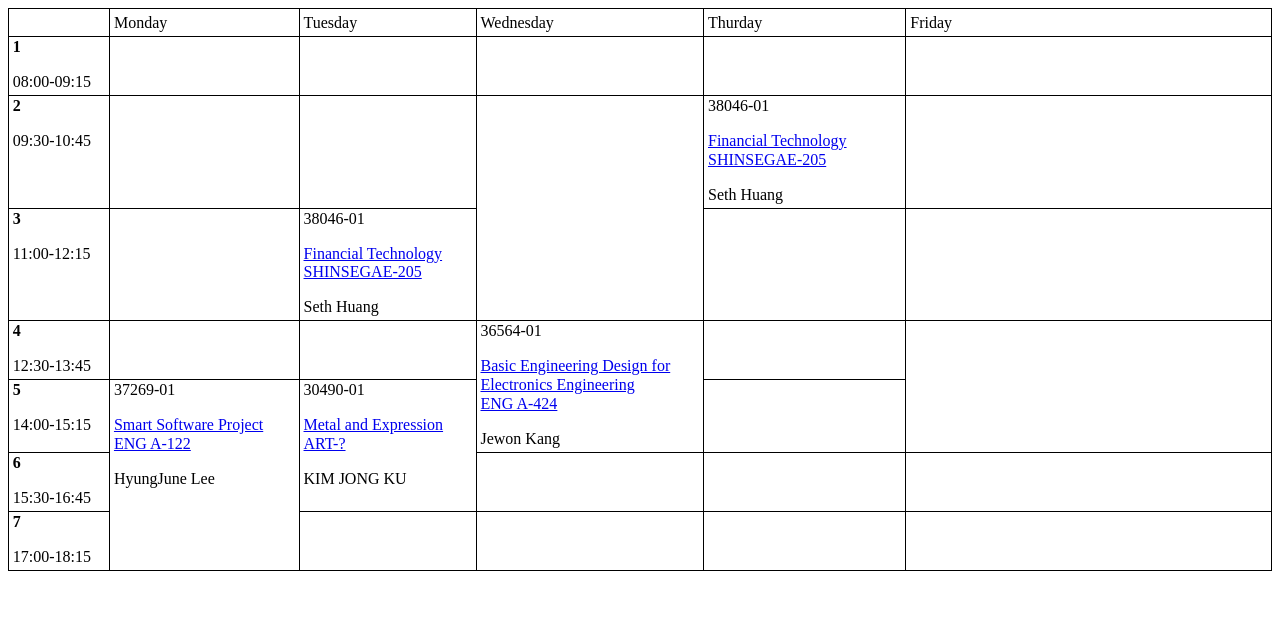
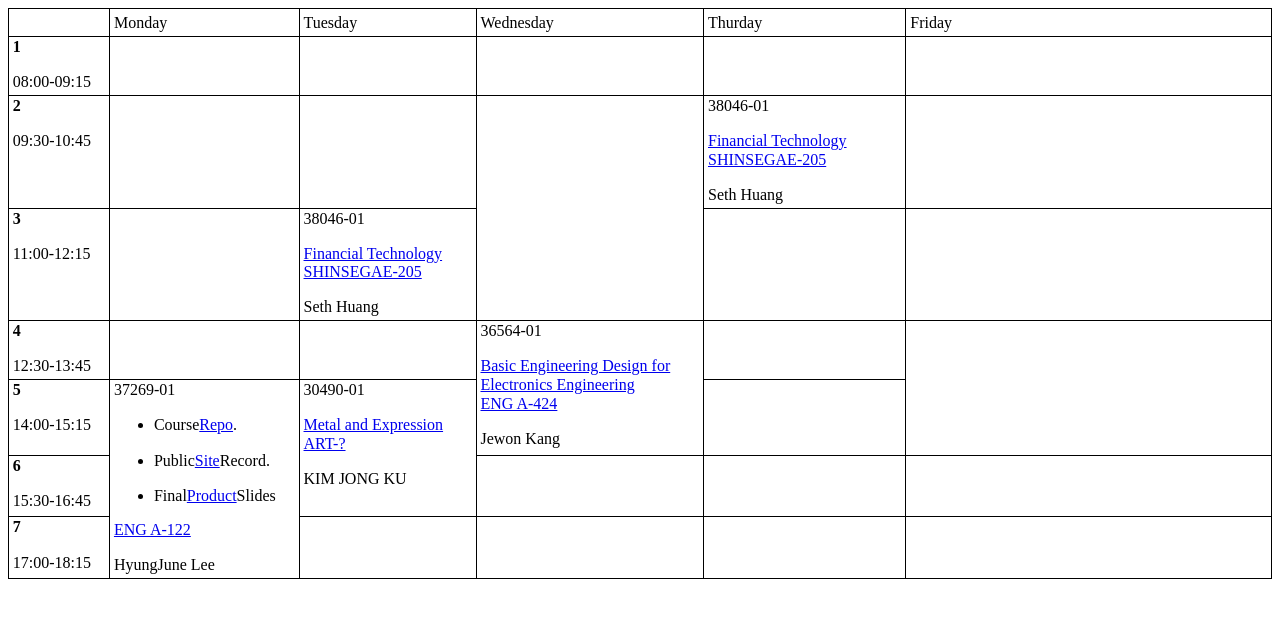
Before and after one commit to KoreaHaos/ewha_spring_2016, a plain HTML site: page Schedule.html in a window 1280 px wide. Drawn offline with Linux system fonts and the light colour scheme.

```diff
--- a/Schedule.html
+++ b/Schedule.html
@@ -213,12 +213,44 @@
 					<p><b>5</b></p>
 					<p>14:00-15:15</p>
 				</td>
+
+
+
+
 				<td rowspan="3" width="15%" style="border-top: none; border-bottom: 1px solid #000000; border-left: 1px solid #000000; border-right: none; padding-top: 0in; padding-bottom: 0.04in; padding-left: 0.04in; padding-right: 0in">
 					<p>37269-01</p>
-					<p><a href="http://koreahaos.github.io/37269_01_smart_software_project/">Smart Software Project</a></p>
+
+
+					<ul>
+
+
+					<li>
+					<p>Course<a href="https://github.com/KoreaHaos/ssp16-team5">Repo</a>.</p>
+					</li>
+
+
+					<li>
+					<p>Public<a href="http://koreahaos.github.io/ssp16-team5/inded.html">Site</a>Record.</p>
+					</li>
+
+
+					<li>
+					<p>Final<a href="http://koreahaos.github.io/ssp16-team5/doc/prsent/reveals_slides/final_present.html">Product</a>Slides</p>
+					</li>
+
+
+					</ul>
+
+
+
 					<a href="https://www.google.com/maps/place/37%C2%B033'59.3%22N+126%C2%B056'53.9%22E/@37.5660449,126.9476265,242m/data=!3m1!1e3!4m2!3m1!1s0x0:0x0" target="_blank">ENG A-122</a>
 					<p>HyungJune Lee</p>
 				</td>
+
+
+
+
+
 				<td rowspan="2" width="14%" style="border-top: none; border-bottom: 1px solid #000000; border-left: 1px solid #000000; border-right: none; padding-top: 0in; padding-bottom: 0.04in; padding-left: 0.04in; padding-right: 0in">
 					<p>30490-01</p>
 					<p><a href="http://a-haos-at-ewha.github.io/30490_01_metal_and_expression/">Metal and Expression</a></p>
```
